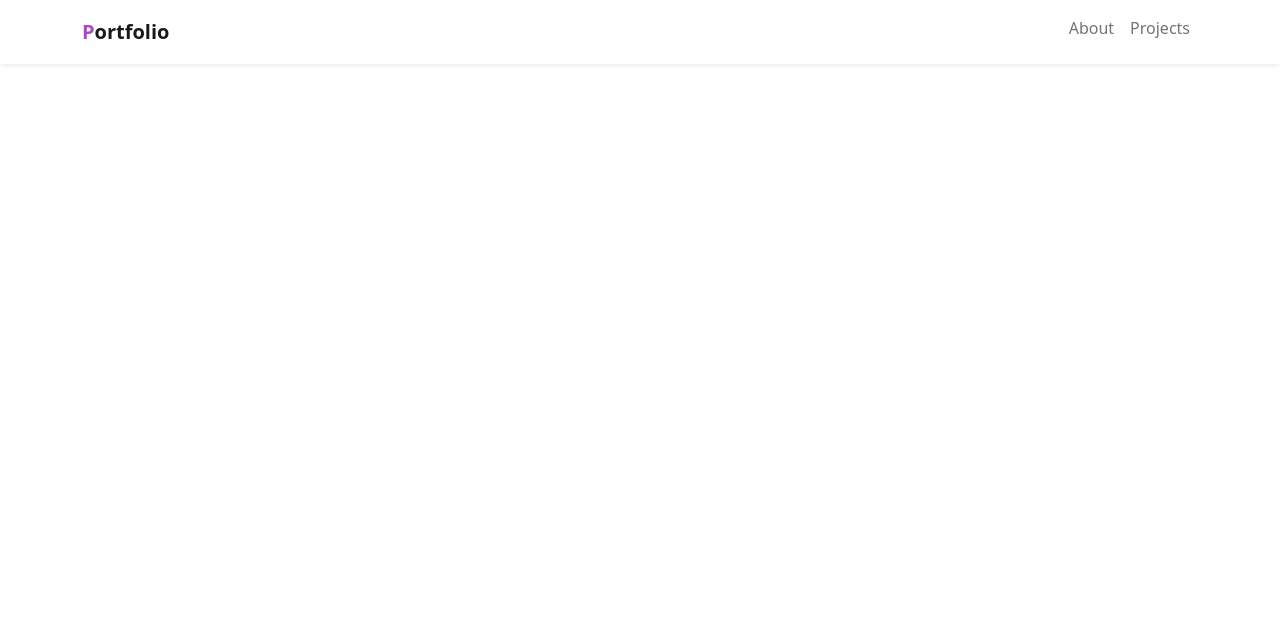
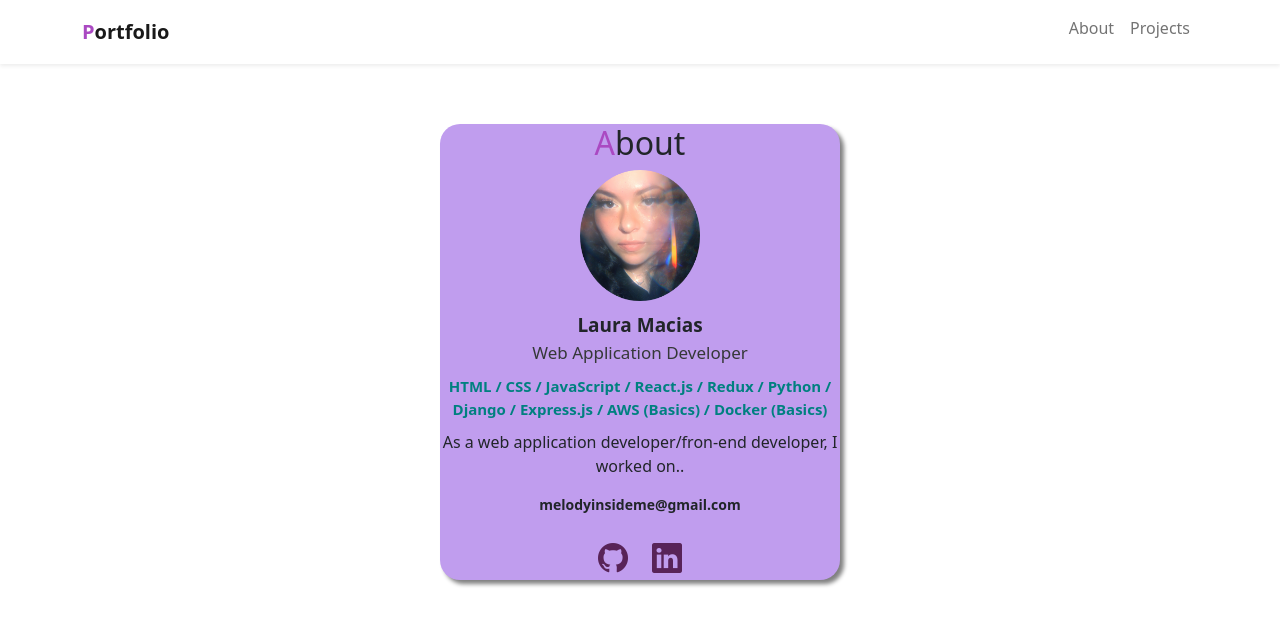
Before and after one commit to maciasl1234/Portfolio, a PHP site: page /portfolio.html in a window 1280 px wide. Shown: the top 626 px of the page. Run offline with PHP 8.4, Linux system fonts and the light colour scheme.

Commit message:
created about section, also did some designing

```diff
--- a/portfolio.html
+++ b/portfolio.html
@@ -4,6 +4,7 @@
     <meta charset="UTF-8">
     <meta http-equiv="X-UA-Compatible" content="IE=edge">
     <meta name="viewport" content="width=device-width, initial-scale=1.0">
+    <link rel="stylesheet" href="https://cdn.jsdelivr.net/npm/bootstrap-icons@1.8.3/font/bootstrap-icons.css">
     <link href="https://fonts.googleapis.com/css2?family=Poppins:wght@100;200;300;400;600;700&display=swap" rel="stylesheet">
     <link rel="icon" type="image/png" href="./random/techis-logo.png">
     <title>My Portfolio</title>
@@ -28,7 +29,18 @@
           </div>
         </div>
       </nav>
-
+      <div id="about">
+          <h2><span class="font-primary">A</span>bout</h2>
+          <img src="./Mask Group 1.png">
+          <div class="name">Laura Macias</div>
+          <div class="vocation">Web Application Developer</div>
+          <div class="skills">HTML / CSS / JavaScript / React.js / Redux / Python / Django / Express.js / AWS (Basics) / Docker (Basics)</div>
+            <p>As a web application developer/fron-end developer, I worked on..</p>
+          <div class="email">melodyinsideme@gmail.com</div>
+          <div class="icons">
+              <a href="https://github.com/maciasl1234" target="_blank"><i class="bi bi-github"></i></a>
+              <a href="https://www.linkedin.com/in/laura-macias-009a3b1b0" target="_blank"><i class="bi bi-linkedin ms-3"></i></a>
+          </div>
     <script src="https://cdn.jsdelivr.net/npm/bootstrap@5.2.0-beta1/dist/js/bootstrap.bundle.min.js"></script>
 </body>
 </html>
--- a/portstyle1.css
+++ b/portstyle1.css
@@ -12,3 +12,53 @@ body {
     font-size: 20px;
     font-weight: bold;
 }
+
+/* About section */
+
+#about {
+    margin: 60px auto;
+    max-width: 400px;
+    text-align: center;
+    background: #c09dee;
+    border-radius: 20px;
+    box-shadow: 4px 4px 4px gray;
+}
+
+#about img {
+    width: 120px;
+    margin-bottom: 10px;
+}
+
+#about .name {
+    font-size: 19px;
+    font-weight: bold;
+}
+
+#about .vocation {
+    margin-bottom: 10px;
+    font-size: 17px;
+    color: #353838;
+}
+
+#about .skills {
+    font-size: 15px;
+    color: #008080;
+    margin-bottom: 10px;
+    font-weight: bold;
+}
+
+#about .email {
+    margin-top: 14px;
+    font-size: 14px;
+    font-weight: bold;
+}
+
+#about .icons {
+    margin-top: 20px;
+    margin-bottom: 10px;
+    font-size: 30px;
+}
+
+#about .icons a {
+    color: #582358;
+}
```
